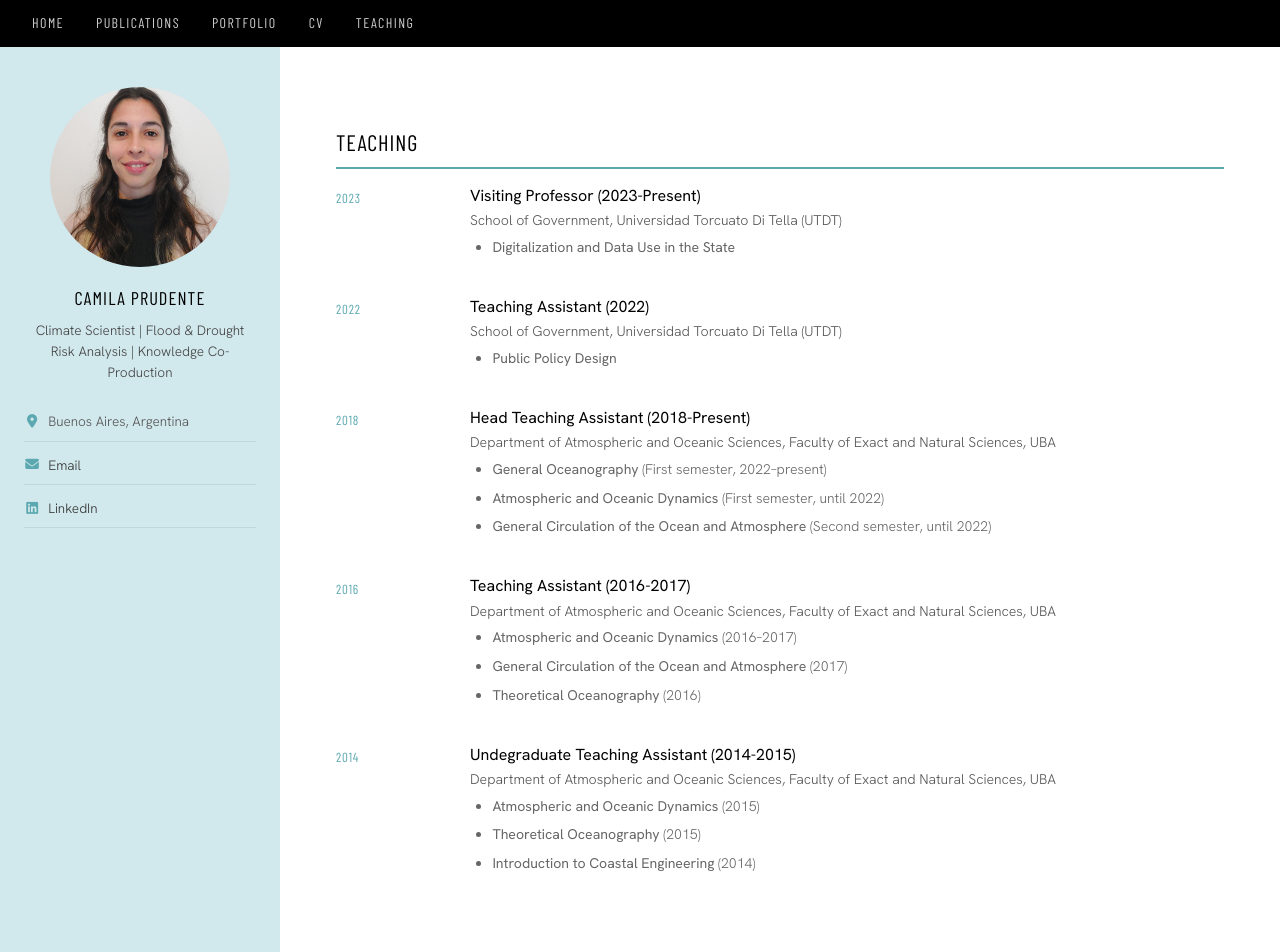
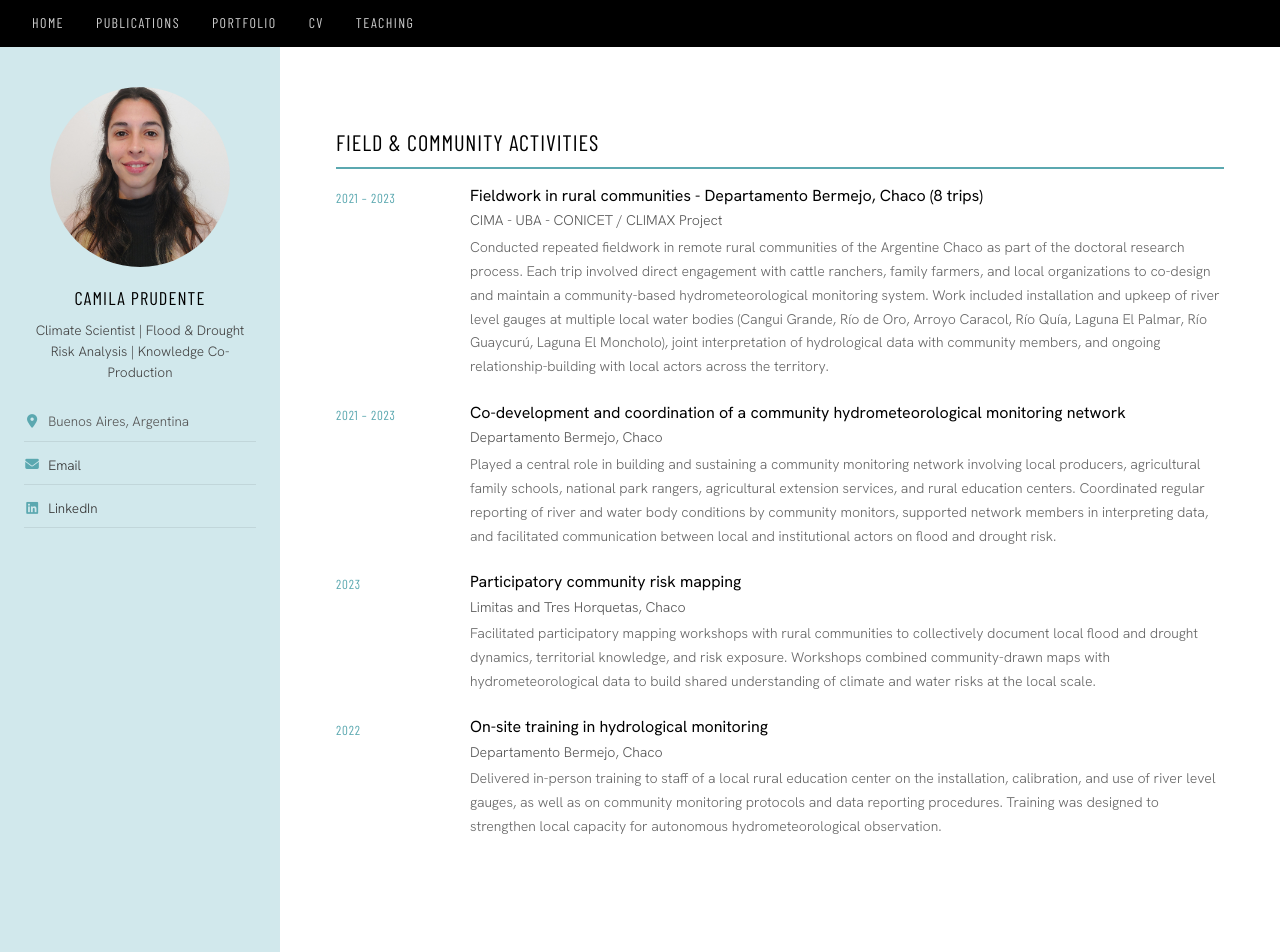
Before and after one commit to camipru/camipru.github.io, a Jekyll site: the page built from _pages/teaching.html, in a window 1280 px wide and 952 px high. Built offline with Jekyll 4.4.1, drawn with Linux system fonts in a browser that asks for light colours; a style sheet for code colours, icons or effects is not loaded.

Commit message:
Replace teaching page with field and community activities

```diff
--- a/_data/navigation.yml
+++ b/_data/navigation.yml
@@ -14,5 +14,5 @@ main:
   - title: "CV"
     url: /cv/
 
-  - title: "Teaching"
-    url: /teaching/
+  - title: "Field Activities"
+    url: /field-activities/
--- a/_pages/teaching.html
+++ b/_pages/teaching.html
@@ -1,23 +1,43 @@
 ---
 layout: default
-title: Teaching
-permalink: /teaching/
+title: Field Activities
+permalink: /field-activities/
 ---
 
-<h2>Teaching</h2>
+<h2>Field &amp; Community Activities</h2>
 
-{% assign teaching = site.teaching | sort: "date" | reverse %}
-{% for post in teaching %}
-{% unless post.title == "" %}
 <div class="cv-entry">
-  <div class="cv-entry__date">{{ post.date | date: "%Y" }}</div>
+  <div class="cv-entry__date">2021 – 2023</div>
   <div class="cv-entry__body">
-    <p class="cv-entry__title">{{ post.title }}</p>
-    <p class="cv-entry__sub">{{ post.venue }}</p>
-    {% if post.content != "" %}
-    <div class="cv-entry__detail">{{ post.content }}</div>
-    {% endif %}
+    <p class="cv-entry__title">Fieldwork in rural communities - Departamento Bermejo, Chaco (8 trips)</p>
+    <p class="cv-entry__sub">CIMA - UBA - CONICET / CLIMAX Project</p>
+    <p class="cv-entry__detail">Conducted repeated fieldwork in remote rural communities of the Argentine Chaco as part of the doctoral research process. Each trip involved direct engagement with cattle ranchers, family farmers, and local organizations to co-design and maintain a community-based hydrometeorological monitoring system. Work included installation and upkeep of river level gauges at multiple local water bodies (Cangui Grande, Río de Oro, Arroyo Caracol, Río Quía, Laguna El Palmar, Río Guaycurú, Laguna El Moncholo), joint interpretation of hydrological data with community members, and ongoing relationship-building with local actors across the territory.</p>
   </div>
 </div>
-{% endunless %}
-{% endfor %}
+
+<div class="cv-entry">
+  <div class="cv-entry__date">2021 – 2023</div>
+  <div class="cv-entry__body">
+    <p class="cv-entry__title">Co-development and coordination of a community hydrometeorological monitoring network</p>
+    <p class="cv-entry__sub">Departamento Bermejo, Chaco</p>
+    <p class="cv-entry__detail">Played a central role in building and sustaining a community monitoring network involving local producers, agricultural family schools, national park rangers, agricultural extension services, and rural education centers. Coordinated regular reporting of river and water body conditions by community monitors, supported network members in interpreting data, and facilitated communication between local and institutional actors on flood and drought risk.</p>
+  </div>
+</div>
+
+<div class="cv-entry">
+  <div class="cv-entry__date">2023</div>
+  <div class="cv-entry__body">
+    <p class="cv-entry__title">Participatory community risk mapping</p>
+    <p class="cv-entry__sub">Limitas and Tres Horquetas, Chaco</p>
+    <p class="cv-entry__detail">Facilitated participatory mapping workshops with rural communities to collectively document local flood and drought dynamics, territorial knowledge, and risk exposure. Workshops combined community-drawn maps with hydrometeorological data to build shared understanding of climate and water risks at the local scale.</p>
+  </div>
+</div>
+
+<div class="cv-entry">
+  <div class="cv-entry__date">2022</div>
+  <div class="cv-entry__body">
+    <p class="cv-entry__title">On-site training in hydrological monitoring</p>
+    <p class="cv-entry__sub">Departamento Bermejo, Chaco</p>
+    <p class="cv-entry__detail">Delivered in-person training to staff of a local rural education center on the installation, calibration, and use of river level gauges, as well as on community monitoring protocols and data reporting procedures. Training was designed to strengthen local capacity for autonomous hydrometeorological observation.</p>
+  </div>
+</div>
```
